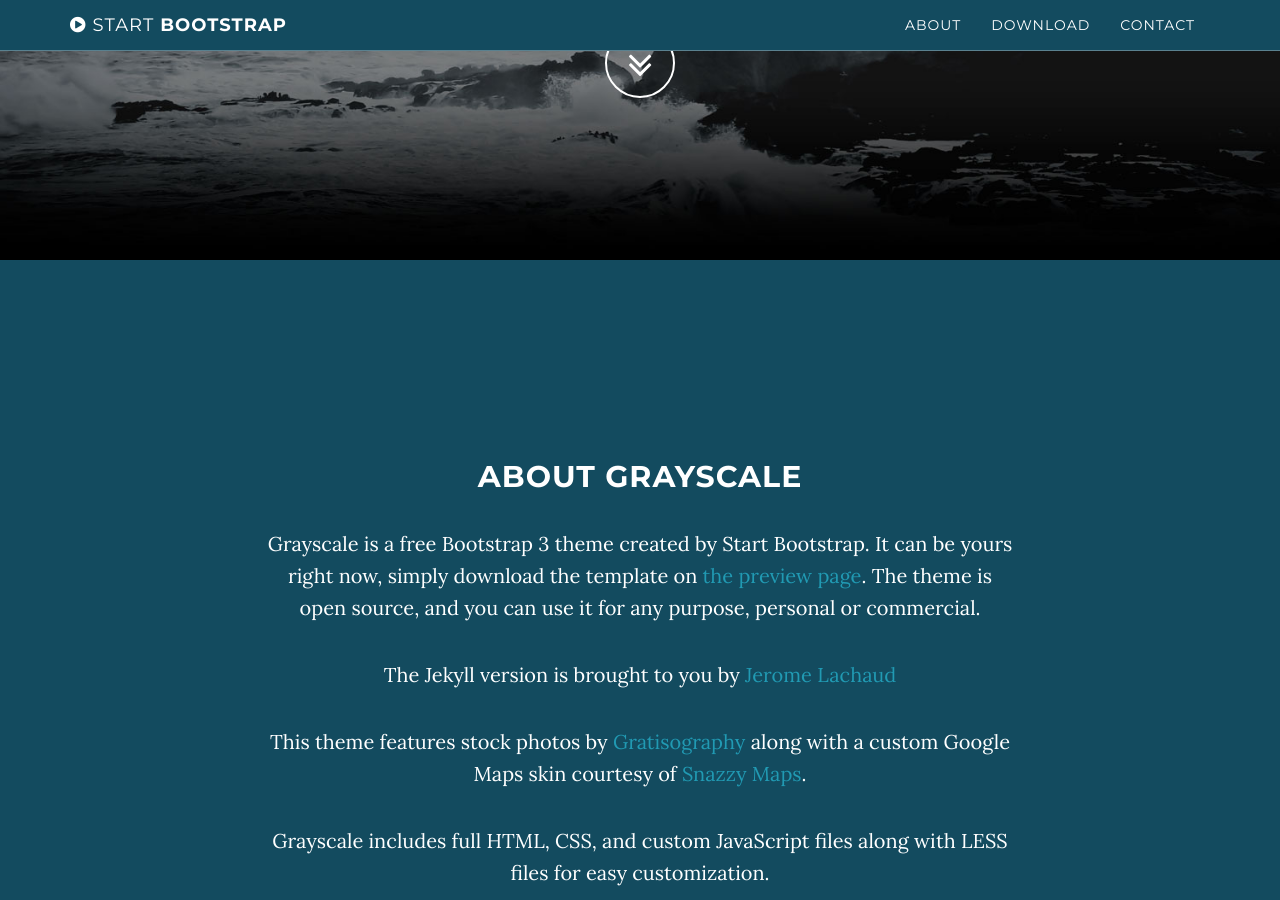
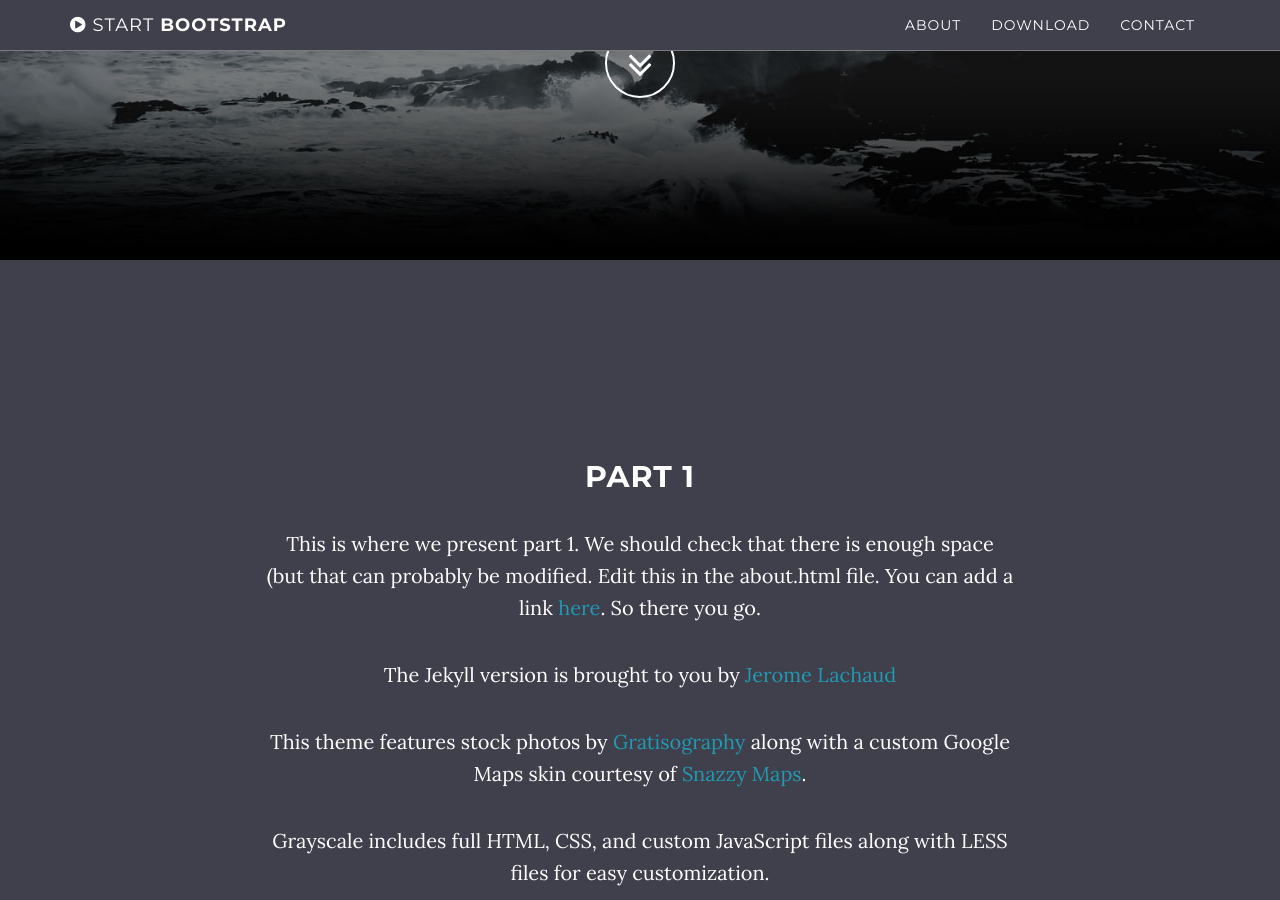
Before and after one commit to lisalrt/github.io-data_story, a Jekyll site: the page built from index.html, in a window 1280 px wide and 900 px high, scrolled down 640 px. Built offline with Jekyll 4.4.1, drawn with Linux system fonts in a browser that asks for light colours; some of the changed text lies outside the part shown.

Commit message:
Changed content in section and background colors

```diff
--- a/_config.yml
+++ b/_config.yml
@@ -6,8 +6,8 @@ description: "Write an awesome description for your new site here. You can edit
 
 # Color settings (hex-codes without the leading hash-tag)
 color:
-  primary-dark: '#134b5f'
-  links: '#219ab3'
+  primary-dark: '#403F4C' # dark grey-purple
+  links: '#219ab3' #blue
 
 # Footer settings
 footer: Your Website
--- a/_includes/about.html
+++ b/_includes/about.html
@@ -2,8 +2,8 @@
     <section id="about" class="container content-section text-center">
         <div class="row">
             <div class="col-lg-8 col-lg-offset-2">
-                <h2>About Grayscale</h2>
-                <p>Grayscale is a free Bootstrap 3 theme created by Start Bootstrap. It can be yours right now, simply download the template on <a href="http://startbootstrap.com/template-overviews/grayscale/">the preview page</a>. The theme is open source, and you can use it for any purpose, personal or commercial.</p>
+                <h2>Part 1</h2>
+                <p>This is where we present part 1. We should check that there is enough space (but that can probably be modified. Edit this in the about.html file. You can add a link <a href="http://startbootstrap.com/template-overviews/grayscale/">here</a>. So there you go.</p>
                 <p>The Jekyll version is brought to you by <a href="https://github.com/jeromelachaud">Jerome Lachaud</a></p>
                 <p>This theme features stock photos by <a href="http://gratisography.com/">Gratisography</a> along with a custom Google Maps skin courtesy of <a href="http://snazzymaps.com/">Snazzy Maps</a>.</p>
                 <p>Grayscale includes full HTML, CSS, and custom JavaScript files along with LESS files for easy customization.</p>
--- a/_includes/contact.html
+++ b/_includes/contact.html
@@ -2,8 +2,8 @@
     <section id="contact" class="container content-section text-center">
         <div class="row">
             <div class="col-lg-8 col-lg-offset-2">
-                <h2>Contact</h2>
-                <p>Dolor reprehenderit repellendus, optio labore odio at tempore debitis nisi. Quasi debitis tenetur eaque molestias non porro odio sapiente.</p>
+                <h2>Team</h2>
+                <p>Here we can add stuff about the team. Maybe photo/description. Or maybe we could make it about the project in general</p>
                 <p><a href="mailto:{{ site.email }}">{{ site.email }}</a>
                 </p>
                 <ul class="list-inline banner-social-buttons">
--- a/_includes/download.html
+++ b/_includes/download.html
@@ -3,8 +3,8 @@
         <div class="download-section">
             <div class="container">
                 <div class="col-lg-8 col-lg-offset-2">
-                    <h2>Download Grayscale</h2>
-                    <p>You can download Grayscale for free on the preview page at Start Bootstrap.</p>
+                    <h2>Part 2</h2>
+                    <p>Lets put part 2 here</p>
                     <a href="http://startbootstrap.com/template-overviews/grayscale/" class="btn btn-default btn-lg">Visit Download Page</a>
                 </div>
             </div>
```
